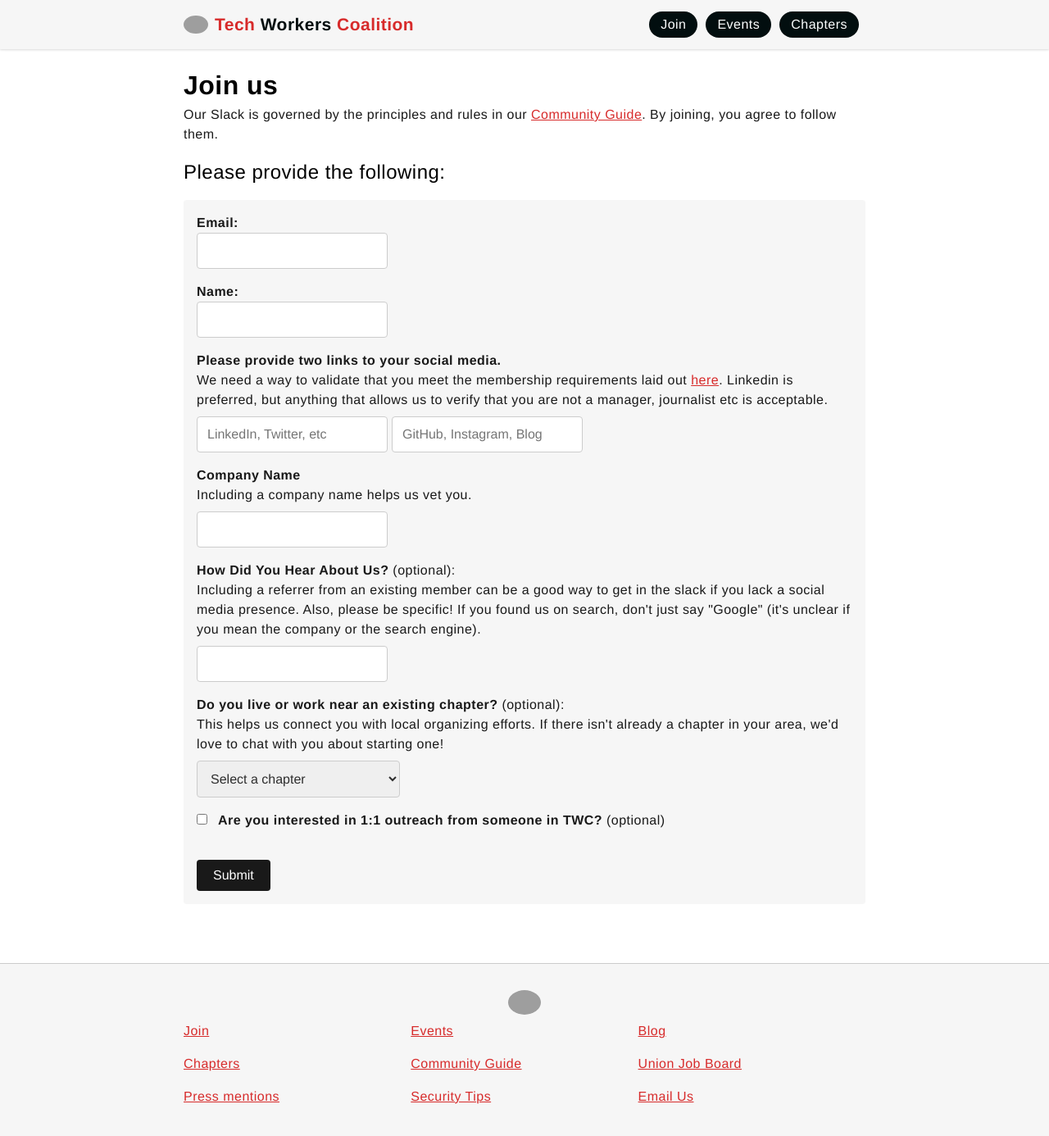
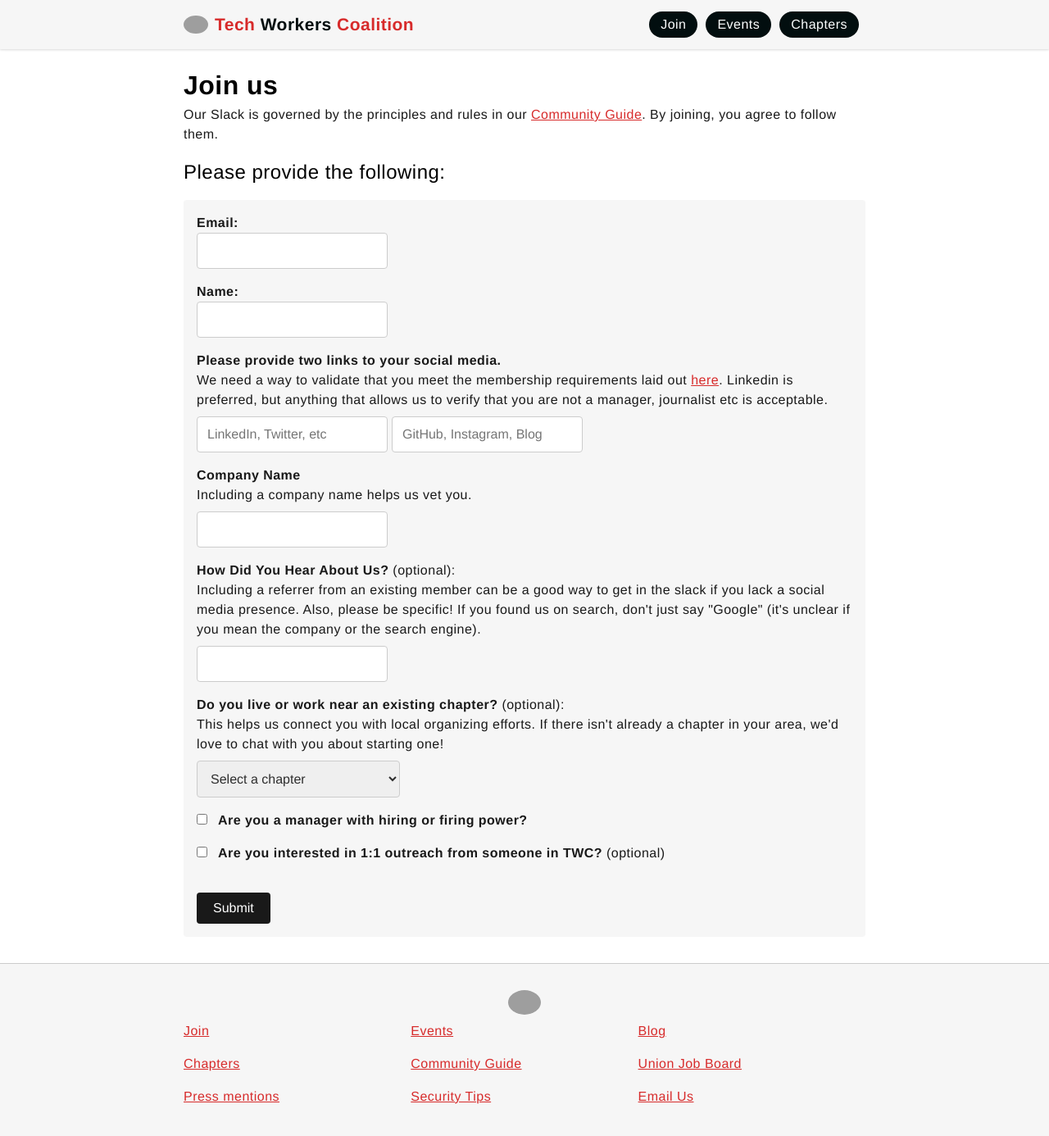
Before and after one commit to techworkersco/twc-site, a Jekyll site: the page built from join.md, in a window 1280 px wide and 1398 px high. Shown: the top 1386 px of the window at 82% size. Built offline with Jekyll 4.4.1, drawn with Linux system fonts in a browser that asks for light colours; grey boxes are pictures that could not be loaded.

Commit message:
Add manager checkbox to join form

```diff
--- a/join.md
+++ b/join.md
@@ -51,9 +51,14 @@
       {% endfor %}
     </select>
   </label>
+  <label class="marg-b-3" for="is-manager">
+    <input id="is-manager" type="checkbox" name="is-manager" value="yes" style="margin-right: 8px;">
+    <b>Are you a manager with hiring or firing power?</b>
+  </label>
   <label class="marg-b-3" for="outreach">
     <input id="outreach" type="checkbox" name="outreach" value="wants-outreach" style="margin-right: 8px;">
     <b>Are you interested in 1:1 outreach from someone in TWC?</b> (optional)
   </label>
+
   <input type="submit" value="Submit">
 </form>
```
